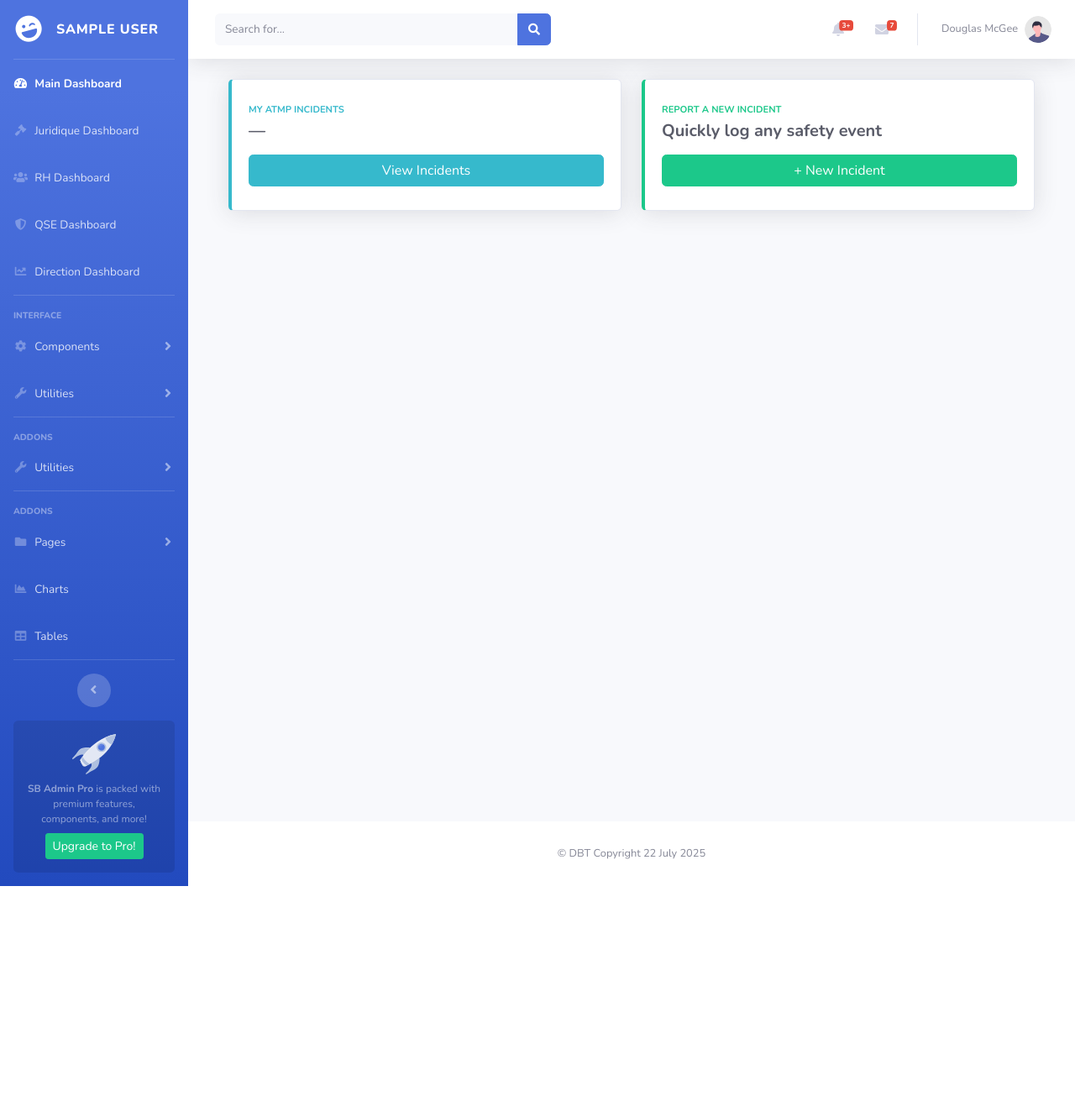
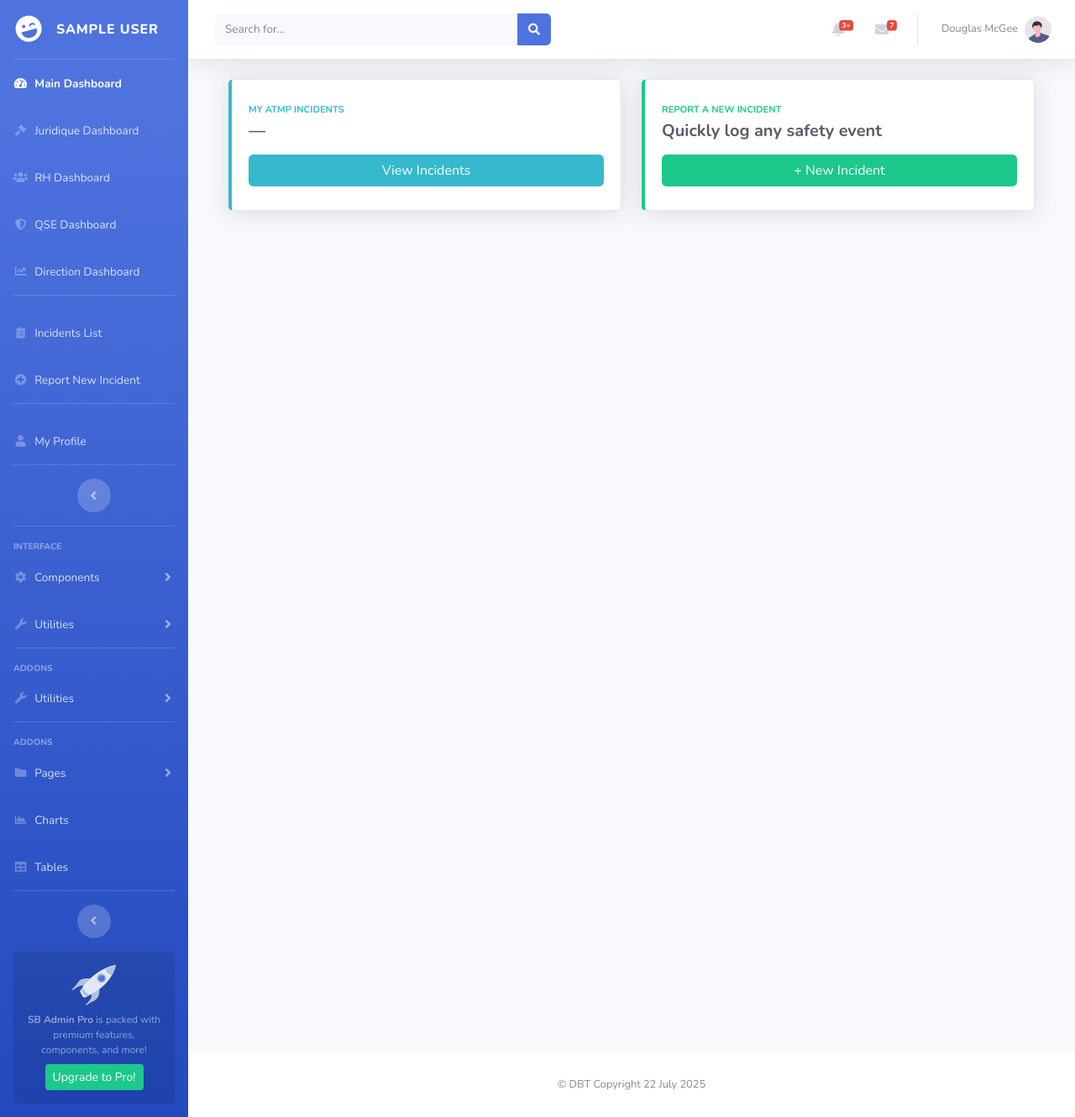
Before and after one commit to isaacaisha/atmp, a Django app: page /atmp/dashboard/ in a window 1280 px wide. Shown: the whole page at 84% size. Before the commit the page ends 1055 px from the top, so only its background shows below. Run offline with Django 5.2, Linux system fonts and the light colour scheme; the visitor is signed in with stand-in values (Sample User, id 1); data that the repository does not hold is empty; some libraries are stand-ins or nearby versions.

Commit message:
forgeted to add some modifications

```diff
--- a/templates/base.html
+++ b/templates/base.html
@@ -13,12 +13,12 @@
     <meta name="description" content="{% trans 'Experience the power of ·SìįSí·Dbt· - ATMP web application' %}">
     <meta property="og:title" content="{% trans '·SìįSí·Dbt· - ATMP web application' %}">
     <meta property="og:description" content="{% trans '·SìįSí·Dbt· - ATMP web application' %}">
-    <meta property="og:image" content="https://atmp.siisi.online/static/img/atmp_logo.jpg">
+    <meta property="og:image" content="https://atmp.siisi.online/static/img/atmp-logo.jpg">
     <meta property="og:url" content="https://atmp.siisi.online">
     <meta name="twitter:card" content="summary_large_image">
     <meta name="twitter:title" content="{% trans '·SìįSí·Dbt· - ATMP web application' %}">
     <meta name="twitter:description" content="{% trans '·SìįSí·Dbt· - ATMP web application' %}">
-    <meta name="twitter:image" content="https://atmp.siisi.online/static/img/atmp_logo.jpg">
+    <meta name="twitter:image" content="https://atmp.siisi.online/static/img/atmp-logo.jpg">
     <meta name="keywords" content="{% trans 'SìįSí·Dbt· - ATMP web application' %}">
     <meta name="author" content="{% trans 'Developer' %}">
     <meta name="google-site-verification" content="bYBQsihs2g2t3_99rBWJO60qaXSCS7ay3kIz5urnBGs">
--- a/templates/sidebar.html
+++ b/templates/sidebar.html
@@ -29,7 +29,7 @@
     </li>
 
     {% if user.is_authenticated %}
-        {% if user.is_superuser or user.role == 'juridique' %}
+        {% if user.is_superuser or user.role == 'JURISTE' %}
         <li class="nav-item {% if request.resolver_match.url_name == 'dashboard-juridique' %}active{% endif %}">
             <a class="nav-link" href="{% url 'atmp_app:dashboard-juridique' %}">
                 <i class="fas fa-fw fa-gavel"></i> {# Icon for legal/juridique #}
@@ -38,7 +38,7 @@
         </li>
         {% endif %}
 
-        {% if user.is_superuser or user.role == 'rh' %}
+        {% if user.is_superuser or user.role == 'RH' %}
         <li class="nav-item {% if request.resolver_match.url_name == 'dashboard-rh' %}active{% endif %}">
             <a class="nav-link" href="{% url 'atmp_app:dashboard-rh' %}">
                 <i class="fas fa-fw fa-users"></i> {# Icon for HR #}
@@ -47,7 +47,7 @@
         </li>
         {% endif %}
 
-        {% if user.is_superuser or user.role == 'qse' %}
+        {% if user.is_superuser or user.role == 'QSE' %}
         <li class="nav-item {% if request.resolver_match.url_name == 'dashboard-qse' %}active{% endif %}">
             <a class="nav-link" href="{% url 'atmp_app:dashboard-qse' %}">
                 <i class="fas fa-fw fa-shield-alt"></i> {# Icon for QSE #}
@@ -56,7 +56,7 @@
         </li>
         {% endif %}
 
-        {% if user.is_superuser or user.role == 'direction' %}
+        {% if user.is_superuser or user.role == 'DIRECTION' %}
         <li class="nav-item {% if request.resolver_match.url_name == 'dashboard-direction' %}active{% endif %}">
             <a class="nav-link" href="{% url 'atmp_app:dashboard-direction' %}">
                 <i class="fas fa-fw fa-chart-line"></i> {# Icon for Direction #}
@@ -65,6 +65,43 @@
         </li>
         {% endif %}
     {% endif %}
+
+    <!-- Divider -->
+    <hr class="sidebar-divider">
+
+    {# If you have other nav items that should appear after the dashboards #}
+    {# For example, for Incident Creation or Listing: #}
+    {% if user.is_authenticated %}
+        <li class="nav-item {% if request.resolver_match.url_name == 'incident-list' %}active{% endif %}">
+            <a class="nav-link" href="{% url 'atmp_app:incident-list' %}">
+                <i class="fas fa-fw fa-clipboard-list"></i>
+                <span>{% trans "Incidents List" %}</span>
+            </a>
+        </li>
+        <li class="nav-item {% if request.resolver_match.url_name == 'incident-create' %}active{% endif %}">
+            <a class="nav-link" href="{% url 'atmp_app:incident-create' %}">
+                <i class="fas fa-fw fa-plus-circle"></i>
+                <span>{% trans "Report New Incident" %}</span>
+            </a>
+        </li>
+        <!-- Divider -->
+        <hr class="sidebar-divider">
+        {# Link to profile page #}
+        <li class="nav-item {% if request.resolver_match.url_name == 'profile' %}active{% endif %}">
+            <a class="nav-link" href="{% url 'atmp_app:profile' %}">
+                <i class="fas fa-fw fa-user"></i>
+                <span>{% trans "My Profile" %}</span>
+            </a>
+        </li>
+        <!-- Divider -->
+        <hr class="sidebar-divider">
+    {% endif %}
+    {# If you have other elements, continue them here #}
+
+    <!-- Sidebar Toggler (if you have one) -->
+    <div class="text-center d-none d-md-inline">
+        <button class="rounded-circle border-0" id="sidebarToggle"></button>
+    </div>
 
     <!-- Divider -->
     <hr class="sidebar-divider">
--- a/templates/topbar.html
+++ b/templates/topbar.html
@@ -171,6 +171,11 @@
                 <div class="dropdown-divider"></div>
                 {% endif %}
 
+                <a class="dropdown-item" href="{% url 'atmp_app:profile' %}">
+                    <i class="fas fa-user fa-sm fa-fw mr-2 text-gray-400"></i>
+                    {% trans 'Profile' %}
+                </a>
+
                 <a class="dropdown-item" href="{% url 'users:profile' %}">
                     <i class="fas fa-user fa-sm fa-fw mr-2 text-gray-400"></i>
                     {% trans '2 Factor Authentication' %}
--- a/users/models.py
+++ b/users/models.py
@@ -33,8 +33,8 @@ class UserRole(models.TextChoices):
     RH = 'RH', 'Resources Humaines'
     MANAGER = 'MANAGER', 'Manager'
     SAFETY_MANAGER = 'SAFETY_MANAGER', 'Safety Manager'
-    QSE = 'QS', 'Quality, Safety, Environment'
-    DIRECTION = 'DR', 'Direction'
+    QSE = 'QSE', 'Quality, Safety, Environment'
+    DIRECTION = 'DIRECTION', 'Direction'
     EMPLOYEE = 'EMPLOYEE', 'Employee'
 
 
```
Also changed, not shown: atmp_project/settings.py (+2 -5 lines), README.md, static/img/atmp-logo.jpg (added), users/migrations/0003_alter_customuser_role.py (added).
